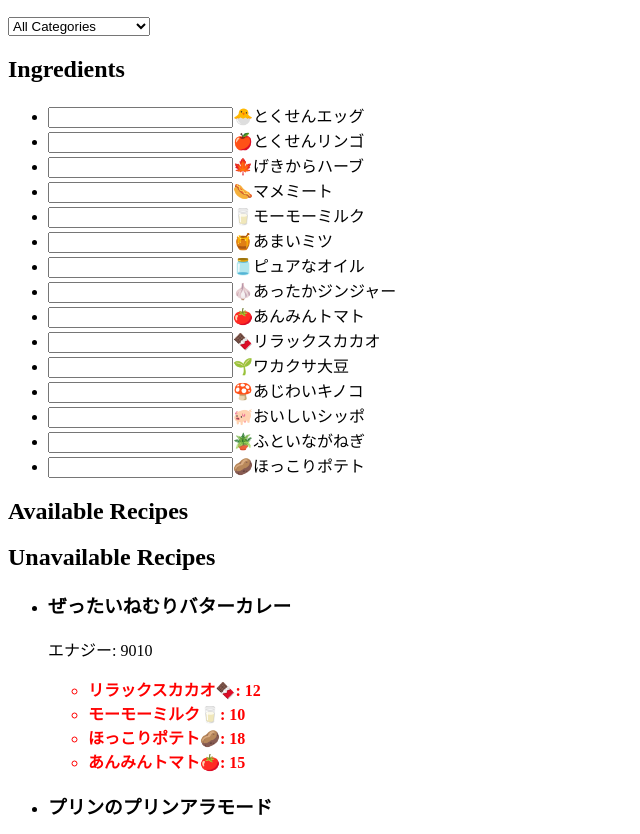
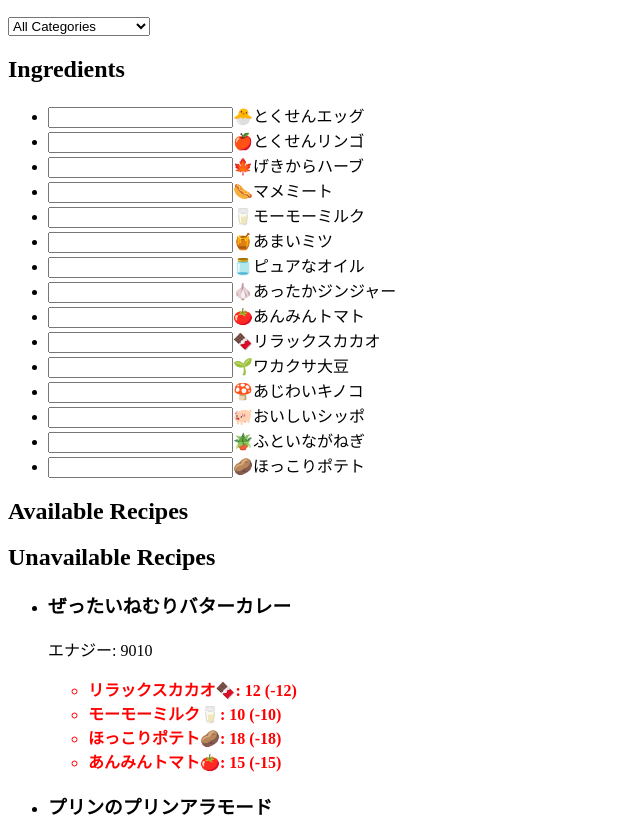
Before and after one commit to MO3294/pokemon-sleep, a Gatsby site: page / in a window 1280 px wide. Shown: the part 110-944 px from the top of the page, without its empty margins (0-640 px from the left). Built offline with nearby package versions, Linux system fonts and the light colour scheme; Gatsby itself is replaced by a stand-in of ours.

Commit message:
display shortage

```diff
--- a/src/pages/index.tsx
+++ b/src/pages/index.tsx
@@ -131,11 +131,13 @@ const RecipesList: React.FC<{ selectedCategory: RecipeCategory | null, ingredien
               {recipe.requires.map(ingredient => {
                 const ingredientKey = Object.keys(ingredientsCountState).find(key => ingredients.get(key) === ingredient.ingredient);
                 const currentCount = ingredientsCountState[ingredientKey!] || 0;
+                const shortage = ingredient.count - currentCount;
                 const isInsufficient = currentCount < ingredient.count;
 
                 return (
                   <li key={ingredient.ingredient.name} style={isInsufficient ? { fontWeight: 'bold', color: 'red' } : {}}>
                     {ingredient.ingredient.name}{ingredient.ingredient.emoji}: {ingredient.count}
+                    {isInsufficient ? ` (-${shortage})` : ''}
                   </li>
                 );
               })}
```
